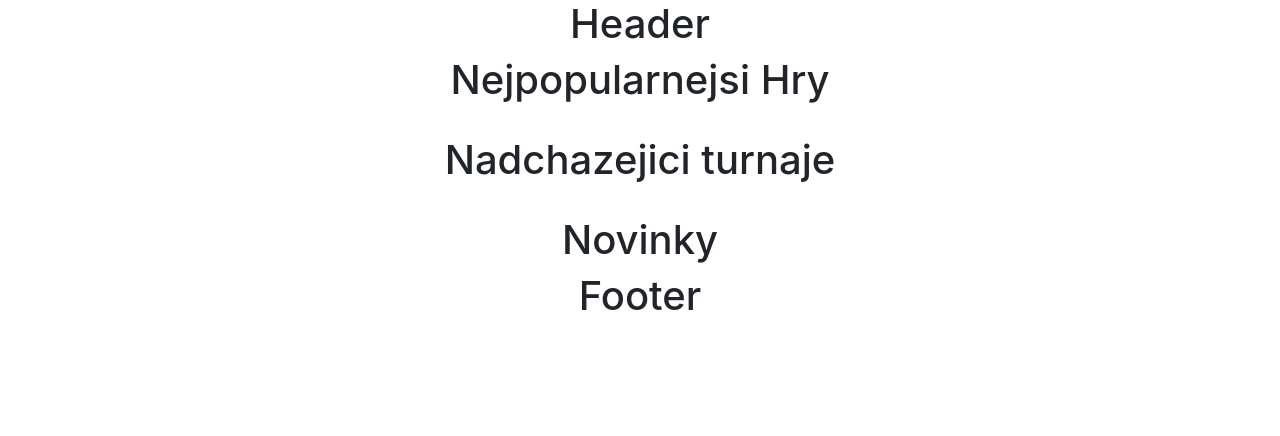
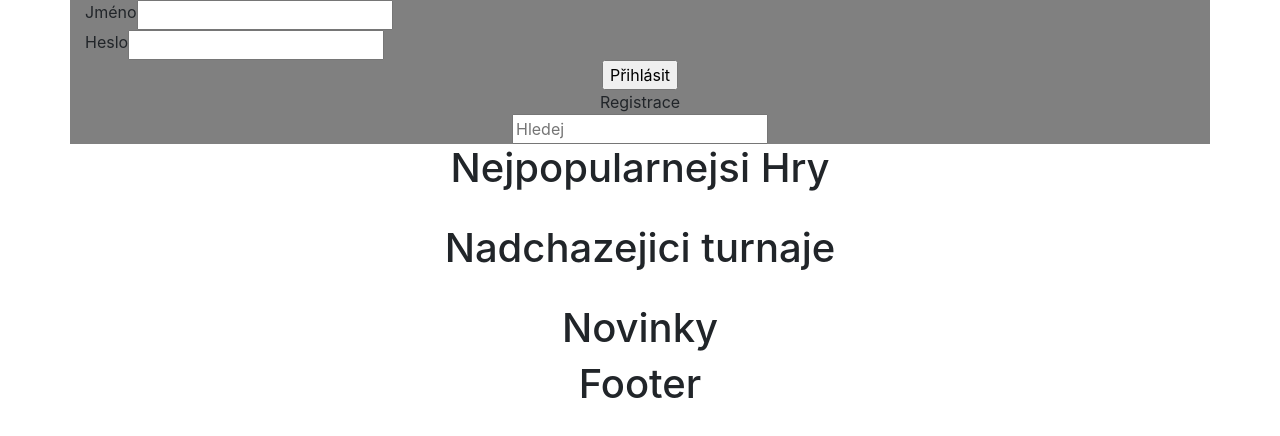
Before and after one commit to Endrych/IIS--Projekt, a React (Create React App) app in the folder SPA/: page / in a window 1280 px wide. Shown: the top 436 px of the page. Built offline with nearby package versions, Linux system fonts and the light colour scheme.

Commit message:
layout of top part of header done

```diff
--- a/SPA/package.json
+++ b/SPA/package.json
@@ -7,6 +7,7 @@
     "bootstrap": "^4.1.3",
     "react": "^16.5.2",
     "react-dom": "^16.5.2",
+    "react-responsive": "^5.0.0",
     "react-router-dom": "^4.3.1",
     "react-scripts": "1.1.5",
     "reactstrap": "^6.4.0"
--- a/SPA/src/components/App.js
+++ b/SPA/src/components/App.js
@@ -5,6 +5,7 @@ import { BrowserRouter as Router, Link, NavLink, Redirect, Prompt, Switch } from
 import { Row, Col, Container } from "reactstrap";
 import Route from "react-router-dom/Route";
 import AllRoutes from "./AllRoutes.js";
+import Header from "./Header//Header.js";
 // const App = () => {
 // 	return (
 // 		<Container className="bg-info clearfix">
@@ -17,9 +18,6 @@ const User = params => {
 	return <h1>Welcome User {params.username}</h1>;
 };
 
-const Header = () => {
-	return <h1>Header</h1>;
-};
 
 const Footer = () => {
 	return <h1>Footer</h1>;
@@ -63,7 +61,7 @@ class App extends Component {
 						value={this.state.loggedIn ? "log out" : "log in"}
 						onClick={this.loginHandle.bind(this)}
 					/> */}
-					<Header />
+					<Header/>
 
 					<AllRoutes />
 					<Footer />
--- /dev/null
+++ b/SPA/src/components/Header/Header.js
@@ -0,0 +1,33 @@
+import React, { Component } from "react";
+import HeaderLoginLink from "./HeaderLoginLink.js";
+import HeaderLoginFields from "./HeaderLoginFields.js";
+import { Row, Col, NavLink } from "reactstrap";
+
+import MediaQuery from "react-responsive";
+
+//TODO: Nahradit lupu
+
+class Header extends Component {
+	constructor(props) {
+		super(props);
+	}
+
+	state = {};
+
+	render() {
+		return (
+			<Row>
+				<Col xs="12" sm="12">
+					<MediaQuery minWidth={1000}>
+						<HeaderLoginFields />
+					</MediaQuery>
+					<MediaQuery maxWidth={999}>
+						<HeaderLoginLink />
+					</MediaQuery>
+				</Col>
+			</Row>
+		);
+	}
+}
+
+export default Header;
--- /dev/null
+++ b/SPA/src/components/Header/HeaderLoginFields.js
@@ -0,0 +1,34 @@
+import React from "react";
+import { Row, Col, NavLink } from "reactstrap";
+
+const HeaderLoginFields = () => {
+	return (
+		<Row style={{ backgroundColor: "gray" }}>
+			<Col xs="12" sm="12">
+				<div className="header__top-part">
+					<div className="header__login-wrapper">
+						<div className="input-group">
+							<div className="input-group__label">Jméno</div>
+							<input type="text" />
+						</div>
+						<div className="input-group">
+							<div className="input-group__label">Heslo</div>
+							<input type="password" />
+						</div>
+						<input
+							type="button"
+							onClick={e => {
+								e.preventDefault();
+							}}
+							value="Přihlásit"
+						/>
+					</div>
+					<div>Registrace</div>
+					<input type="text" placeholder="Hledej" />
+				</div>
+			</Col>
+		</Row>
+	);
+};
+
+export default HeaderLoginFields;
--- /dev/null
+++ b/SPA/src/components/Header/HeaderLoginLink.js
@@ -0,0 +1,20 @@
+import React from "react";
+import { Row, Col, NavLink } from "reactstrap";
+
+const HeaderLoginLink = () => {
+	return (
+		<Row>
+			<div className="header__top-part">
+				<Col xs="12" sm="6">
+					<div>Přihlásit</div>
+					<div>Registrovat</div>
+				</Col>
+				<Col xs="12" sm="6">
+					<input type="text" placeholder="Hledej" />
+				</Col>
+			</div>
+		</Row>
+	);
+};
+
+export default HeaderLoginLink;
```
Also changed, not shown: SPA/src/components/Header.js (deleted).
